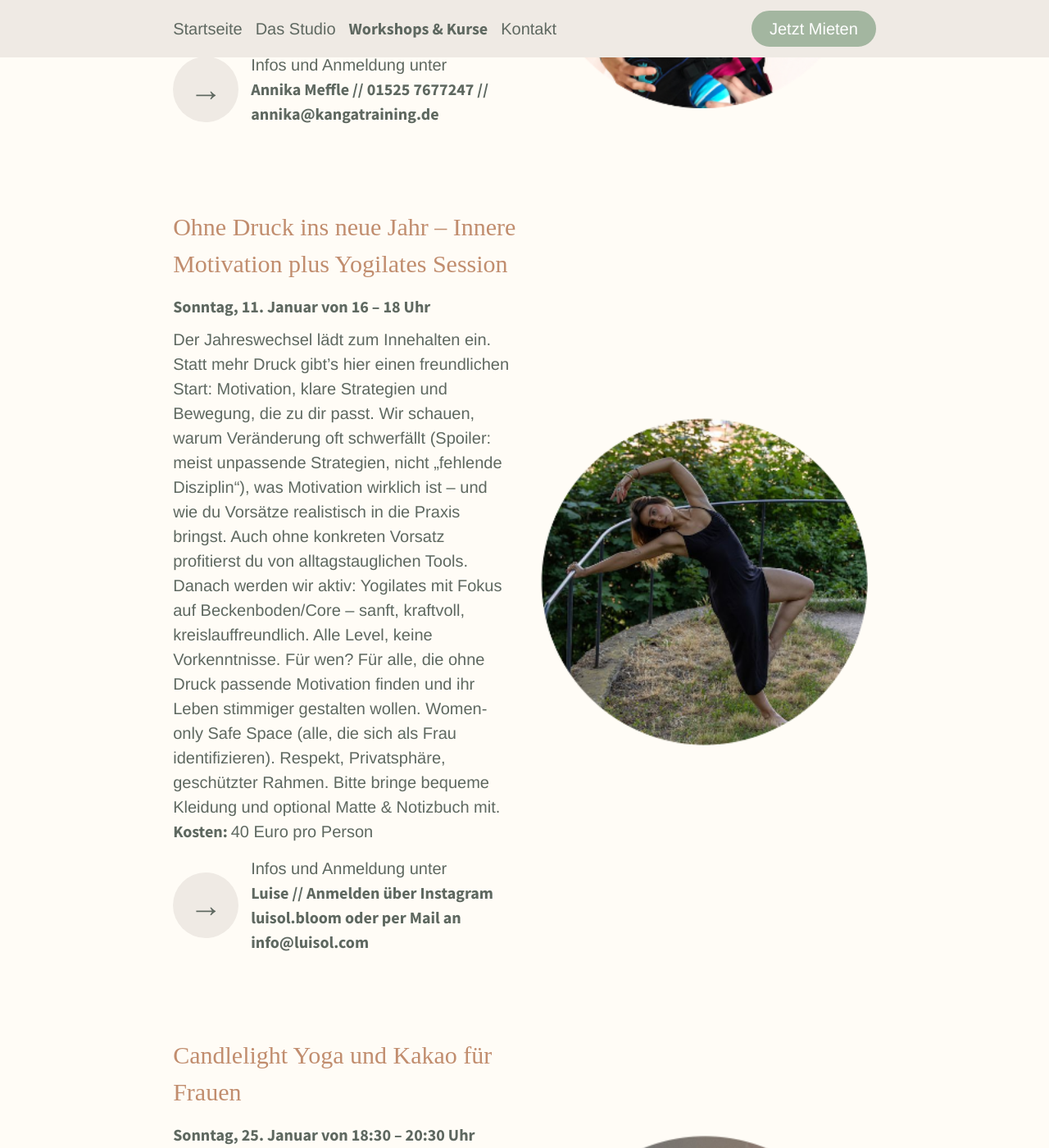
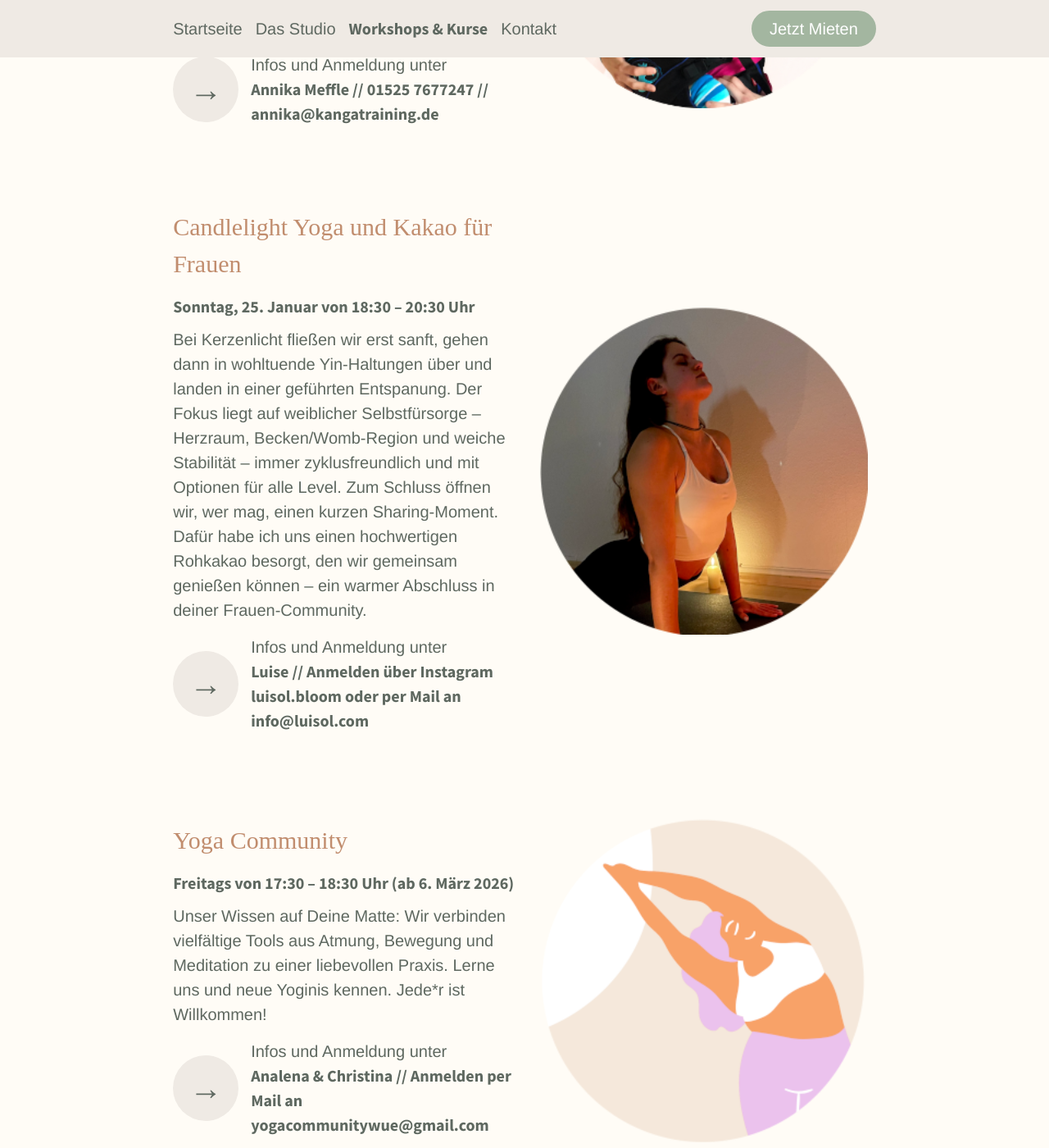
Before and after one commit to sonjafeitsch/meine-nische-website, a Jekyll site: the page built from kurse.html, in a window 1280 px wide and 1400 px high, scrolled down 1120 px. Shown: the whole window at 82% size. Built offline with Jekyll 4.4.1, drawn with Linux system fonts in a browser that asks for light colours; some web fonts are replaced.

Commit message:
update events

```diff
--- a/kurse.html
+++ b/kurse.html
@@ -11,19 +11,6 @@ events:
     Es ist eine wohltuende Auszeit und Du kannst Energie für Deine Seele tanken. In einer liebevollen Mamarunde findest Du Motivation und Spaß."
     costs: "115 € für 8-Wochen Kurs oder 90 Euro für eine flexible 5er Karte"
     address: "Annika Meffle // 01525 7677247 // annika@kangatraining.de"
-  - name: "Ohne Druck ins neue Jahr – Innere Motivation plus Yogilates Session"
-    image: luisa.png
-    time:  Sonntag, 11. Januar von 16 – 18 Uhr
-    description: "Der Jahreswechsel lädt zum Innehalten ein. Statt mehr Druck gibt’s hier einen freundlichen Start:
-    Motivation, klare Strategien und Bewegung, die zu dir passt. Wir schauen, warum Veränderung oft schwerfällt
-    (Spoiler: meist unpassende Strategien, nicht „fehlende Disziplin“), was Motivation wirklich ist – und wie du Vorsätze
-    realistisch in die Praxis bringst. Auch ohne konkreten Vorsatz profitierst du von alltagstauglichen Tools.
-    Danach werden wir aktiv: Yogilates mit Fokus auf Beckenboden/Core – sanft, kraftvoll, kreislauffreundlich.
-    Alle Level, keine Vorkenntnisse. Für wen? Für alle, die ohne Druck passende Motivation finden und ihr
-    Leben stimmiger gestalten wollen. Women-only Safe Space (alle, die sich als Frau identifizieren). Respekt,
-    Privatsphäre, geschützter Rahmen. Bitte bringe bequeme Kleidung und optional Matte & Notizbuch mit."
-    costs: "40 Euro pro Person"
-    address: "Luise // Anmelden über Instagram luisol.bloom oder per Mail an info@luisol.com"
   - name: "Candlelight Yoga und Kakao für Frauen"
     image: luisa2.png
     time:  Sonntag, 25. Januar von 18:30 – 20:30 Uhr
@@ -33,6 +20,12 @@ events:
     einen kurzen Sharing-Moment. Dafür habe ich uns einen hochwertigen Rohkakao besorgt, den wir gemeinsam genießen
     können – ein warmer Abschluss in deiner Frauen-Community."
     address: "Luise // Anmelden über Instagram luisol.bloom oder per Mail an info@luisol.com"
+  - name: "Yoga Community"
+    image: yogaCommunity.png
+    time:  Freitags von 17:30 – 18:30 Uhr (ab 6. März 2026)
+    description: "Unser Wissen auf Deine Matte: Wir verbinden vielfältige Tools aus Atmung, Bewegung und Meditation zu einer liebevollen Praxis. Lerne uns
+    und neue Yoginis kennen. Jede*r ist Willkommen!"
+    address: "Analena & Christina // Anmelden per Mail an yogacommunitywue@gmail.com"
   - name: "Psychologische und Systemische Beratung"
     image: julia.png
     time:  Auf Anfrage
```
